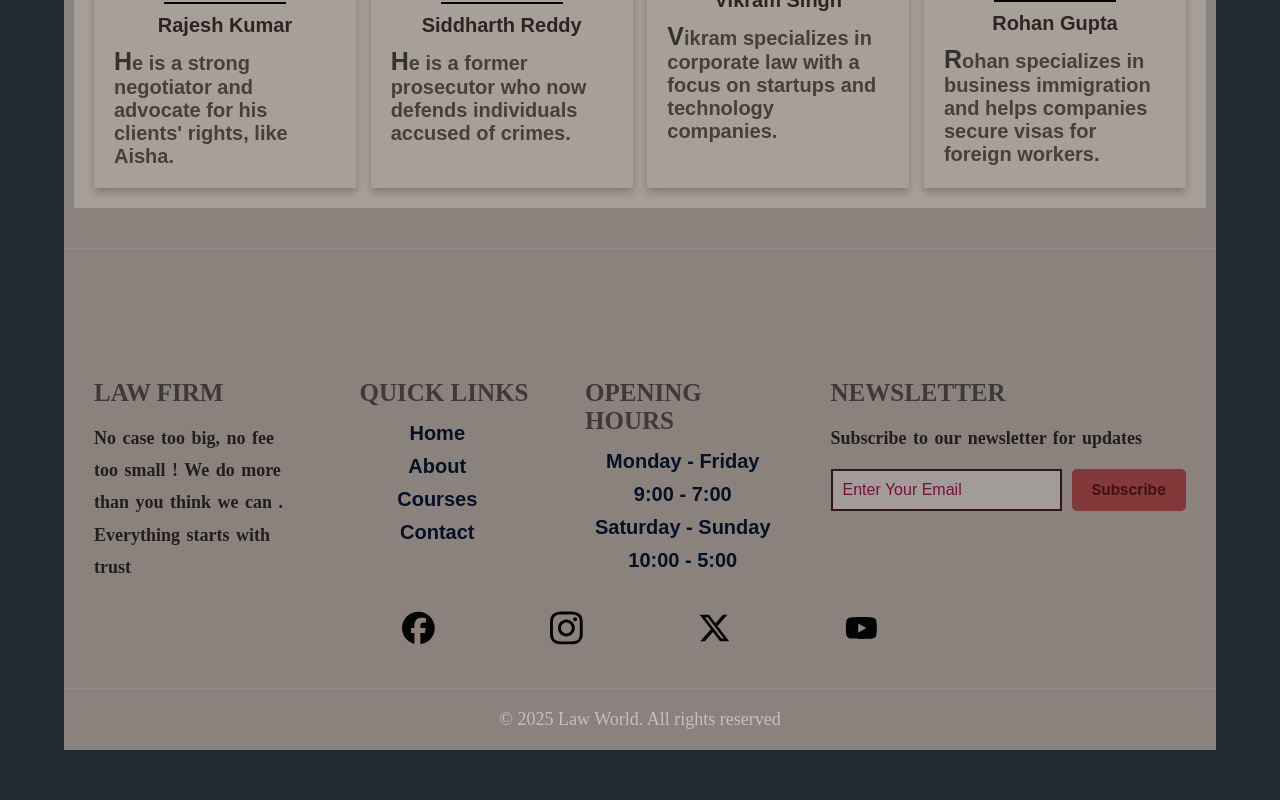
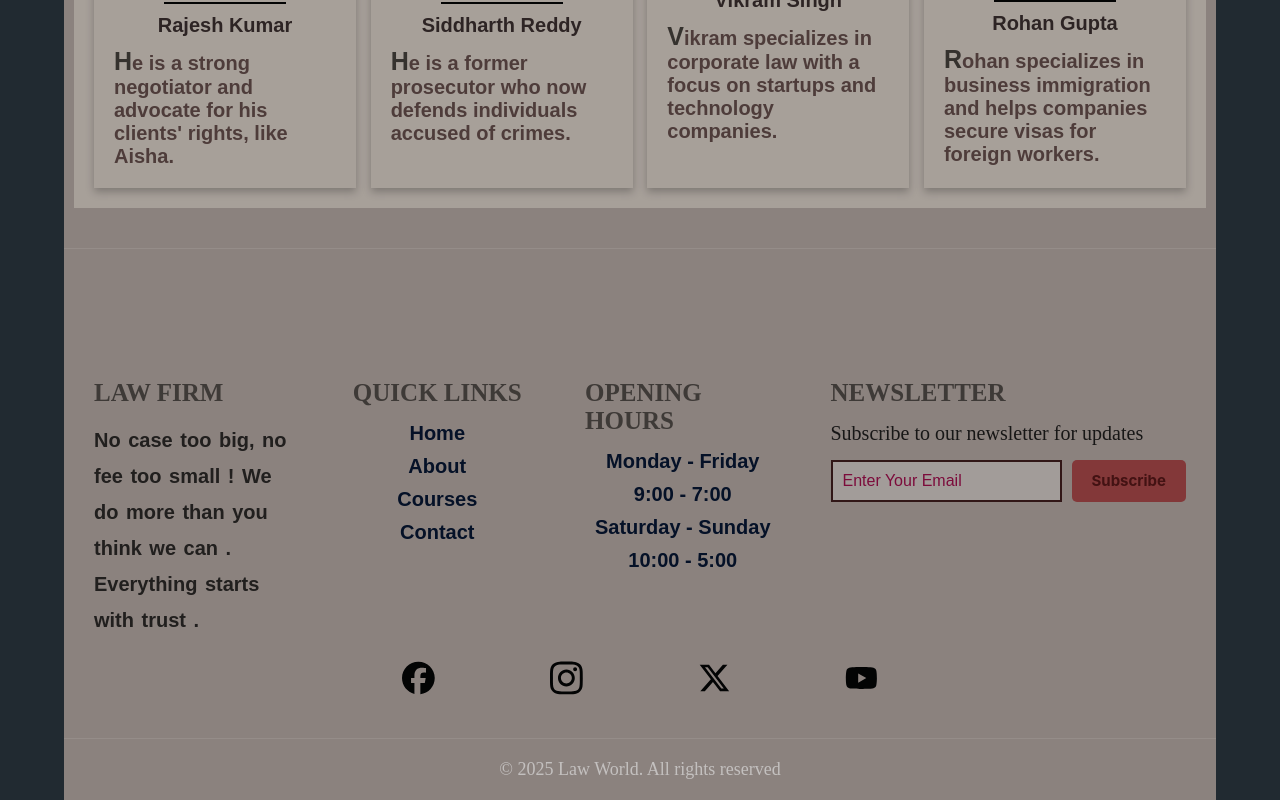
Before and after one commit to sutapaaditya/Law_Firm, an Angular app: page / in a window 1280 px wide. Shown: the part 1262-2062 px from the top of the page. Before the commit the page ends 2012 px from the top, so only its background shows below. Built offline with nearby package versions, Linux system fonts and the light colour scheme.

Commit message:
footer updated

```diff
--- a/src/app/components/footer/footer.component.css
+++ b/src/app/components/footer/footer.component.css
@@ -26,16 +26,23 @@
 }
 
 .write{
-  margin-left: 2rem;
+  text-align: center;
 }
 
-.footer_section p{
-  font-size: 1.8rem;
+.law{
+  font-size: 2rem;
   font-weight: 600;
+  font-family: "Kanit", sans-serif;
   word-spacing: 0.2rem;
   color: #211e1c;
   line-height: 1.8;
-  margin-bottom: 1.5rem;
+  margin-bottom: 1rem;
+}
+
+.law::first-letter{
+
+  text-transform: uppercase;
+  font-size: 2rem;
 }
 
 .social_links{
@@ -145,6 +152,7 @@
 
   .newsletter button {
     width: 100%;
+    color: #fff;
   }
 
   .footer_section {
--- a/src/app/components/footer/footer.component.html
+++ b/src/app/components/footer/footer.component.html
@@ -2,7 +2,7 @@
   <div class="footer_content">
     <div class="footer_section">
       <h3>Law Firm</h3>
-      <p>No case too big, no fee too small ! We do more than you think we can . Everything starts with trust</p>
+      <p class="law">No case too big, no fee too small ! We do more than you think we can . Everything starts with trust .</p>
     </div>
 
     <div class="footer_section">
```
